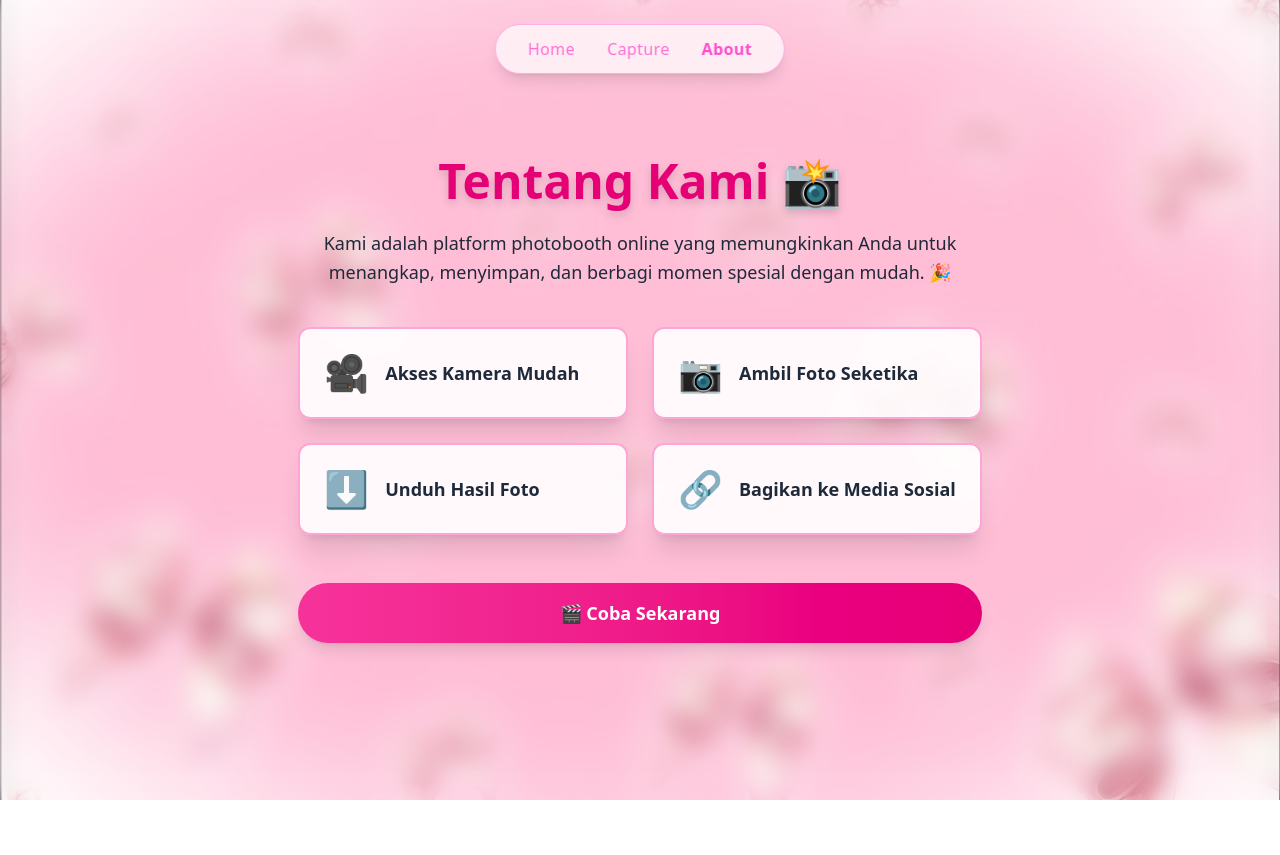
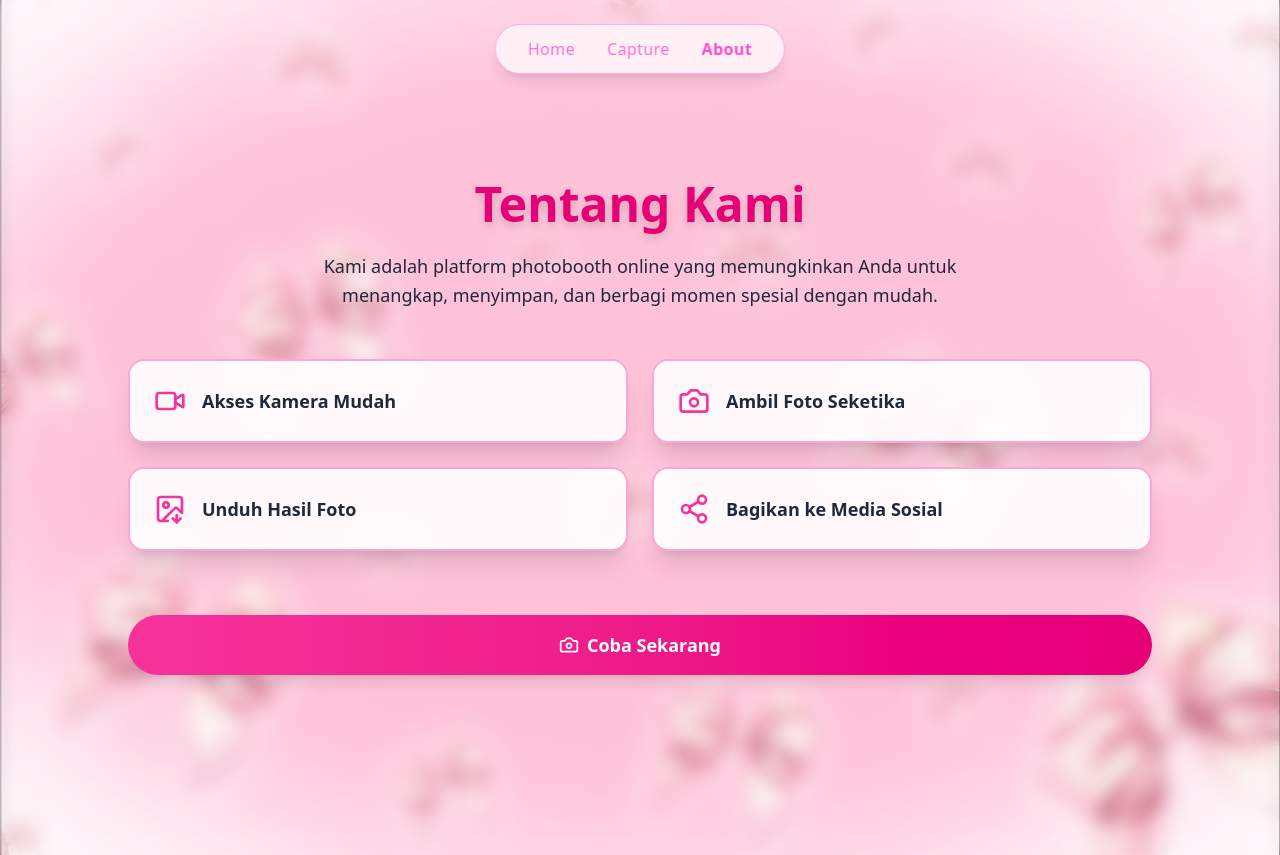
Before and after one commit to LearnWithSuryaa/casobooth, a React (Vite) app: page /about in a window 1280 px wide. Before the commit the page ends 800 px from the top, so only its background shows below. Built offline with nearby package versions, Linux system fonts and the light colour scheme.

Commit message:
fix preview

```diff
--- a/src/pages/About.jsx
+++ b/src/pages/About.jsx
@@ -1,47 +1,79 @@
+import React from "react";
+import { motion } from "framer-motion";
+import {
+  Video,
+  Camera,
+  ImageDown,
+  Share2,
+} from "lucide-react";
+
 export default function About() {
+  const features = [
+    { icon: <Video className="w-8 h-8 text-pink-500" />, text: "Akses Kamera Mudah" },
+    { icon: <Camera className="w-8 h-8 text-pink-500" />, text: "Ambil Foto Seketika" },
+    { icon: <ImageDown className="w-8 h-8 text-pink-500" />, text: "Unduh Hasil Foto" },
+    { icon: <Share2 className="w-8 h-8 text-pink-500" />, text: "Bagikan ke Media Sosial" },
+  ];
+
   return (
-    <div
-      className="h-screen w-screen overflow-hidden grid place-items-center bg-[url('/background.jpg')] bg-cover bg-center bg-no-repeat px-6 py-20 relative"
-    >
-      {/* Overlay agar teks tetap terbaca */}
-      <div className="absolute inset-0 bg-pink-100/10 backdrop-blur-md"></div>
+    <div className="relative min-h-screen w-full overflow-y-auto bg-[url('/background.jpg')] bg-cover bg-center bg-no-repeat px-6 py-20">
+      {/* Overlay transparan dan blur */}
+      <div className="absolute inset-0 bg-pink-100/20 backdrop-blur-sm z-0"></div>
 
-      <div className="max-w-3xl mx-auto text-center relative z-10">
-        {/* Header */}
-        <h2 className="text-5xl font-extrabold text-pink-600 mb-6 drop-shadow-lg">
-          Tentang Kami 📸
-        </h2>
-        <p className="text-lg text-gray-800 mb-10 max-w-2xl mx-auto leading-relaxed">
-          Kami adalah platform photobooth online yang memungkinkan Anda untuk menangkap, menyimpan, dan berbagi momen spesial dengan mudah. 🎉
-        </p>
+      {/* Konten Utama */}
+      <div className="relative z-10 max-w-5xl mx-auto text-center py-25">
+        {/* Judul */}
+        <motion.h2
+          className="text-5xl font-extrabold text-pink-600 mb-6 drop-shadow-lg"
+          initial={{ opacity: 0, y: -40 }}
+          animate={{ opacity: 1, y: 0 }}
+          transition={{ duration: 0.8 }}
+        >
+          Tentang Kami
+        </motion.h2>
 
-        {/* Keunggulan */}
-        <div className="grid gap-6 md:grid-cols-2 text-left">
-          {[
-            { icon: "🎥", text: "Akses Kamera Mudah" },
-            { icon: "📷", text: "Ambil Foto Seketika" },
-            { icon: "⬇️", text: "Unduh Hasil Foto" },
-            { icon: "🔗", text: "Bagikan ke Media Sosial" },
-          ].map((item, index) => (
-            <div
+        {/* Deskripsi */}
+        <motion.p
+          className="text-lg text-gray-800 mb-12 leading-relaxed max-w-2xl mx-auto"
+          initial={{ opacity: 0 }}
+          animate={{ opacity: 1 }}
+          transition={{ delay: 0.5, duration: 0.8 }}
+        >
+          Kami adalah platform photobooth online yang memungkinkan Anda untuk menangkap, menyimpan, dan berbagi momen spesial dengan mudah.
+        </motion.p>
+
+        {/* Fitur Utama */}
+        <div className="grid gap-6 md:grid-cols-2">
+          {features.map((item, index) => (
+            <motion.div
               key={index}
-              className="p-6 bg-white/90 rounded-xl shadow-xl flex items-center gap-4 border-2 border-pink-300 hover:shadow-2xl transition-all transform hover:-translate-y-1"
+              className="p-6 bg-white/90 rounded-2xl shadow-xl flex items-center gap-4 border-2 border-pink-300 hover:shadow-2xl transform hover:-translate-y-1 hover:scale-105 transition-all duration-300"
+              whileHover={{ rotate: 1 }}
+              initial={{ opacity: 0, scale: 0.8 }}
+              animate={{ opacity: 1, scale: 1 }}
+              transition={{ delay: 0.2 * index }}
             >
-              <span className="text-4xl text-pink-500">{item.icon}</span>
+              <div>{item.icon}</div>
               <p className="text-lg font-semibold text-gray-800">{item.text}</p>
-            </div>
+            </motion.div>
           ))}
         </div>
 
-        {/* CTA */}
-        <div className="mt-12">
+        {/* CTA Button */}
+        <motion.div
+          className="mt-16"
+          initial={{ scale: 0 }}
+          animate={{ scale: 1 }}
+          transition={{ delay: 1.2, type: "spring", stiffness: 100 }}
+        >
           <a
             href="/capture"
             className="bg-gradient-to-r from-pink-500 to-pink-600 text-white px-8 py-4 rounded-full text-lg font-semibold shadow-lg hover:scale-105 transition-transform duration-300 flex items-center gap-2 justify-center"
           >
-            🎬 Coba Sekarang
+            <Camera className="w-5 h-5" />
+            Coba Sekarang
           </a>
-        </div>
+        </motion.div>
       </div>
     </div>
   );
--- a/src/pages/Capture.jsx
+++ b/src/pages/Capture.jsx
@@ -75,9 +75,6 @@ export default function Capture({ setCapturedImages = () => {} }) {
     const newCapturedImages = [];
 
     const captureSequence = async () => {
-      if (capturing) return;
-      setCapturing(true);
-
       let photosTaken = 0;
       const newCapturedImages = [];
 
@@ -86,15 +83,11 @@ export default function Capture({ setCapturedImages = () => {} }) {
           setCountdown(null);
           setCapturing(false);
           setCapturedImages([...newCapturedImages]); // Simpan ke global state
-          setImages([...newCapturedImages]); // Simpan untuk preview sementara
-
+          setImages([...newCapturedImages]); // Simpan lokal
           console.log("Captured Images:", newCapturedImages);
-
-          setTimeout(() => {
-            navigate("/preview", {
-              state: { capturedImages: newCapturedImages }, // 🔹 Kirim dengan filter
-            });
-          }, 500);
+          navigate("/preview", {
+            state: { capturedImages: newCapturedImages },
+          });
           return;
         }
 
@@ -111,7 +104,7 @@ export default function Capture({ setCapturedImages = () => {} }) {
               triggerFlash();
               const captured = capturePhoto();
               if (captured) {
-                newCapturedImages.push({ imageUrl: captured, filter }); // 🔹 Simpan filter
+                newCapturedImages.push({ imageUrl: captured, filter }); // ✅ Filter ikut disimpan
                 setImages((prevImages) => [
                   ...prevImages,
                   { imageUrl: captured, filter },
```
Also changed, not shown: src/pages/Preview.jsx (+152 -28 lines).
